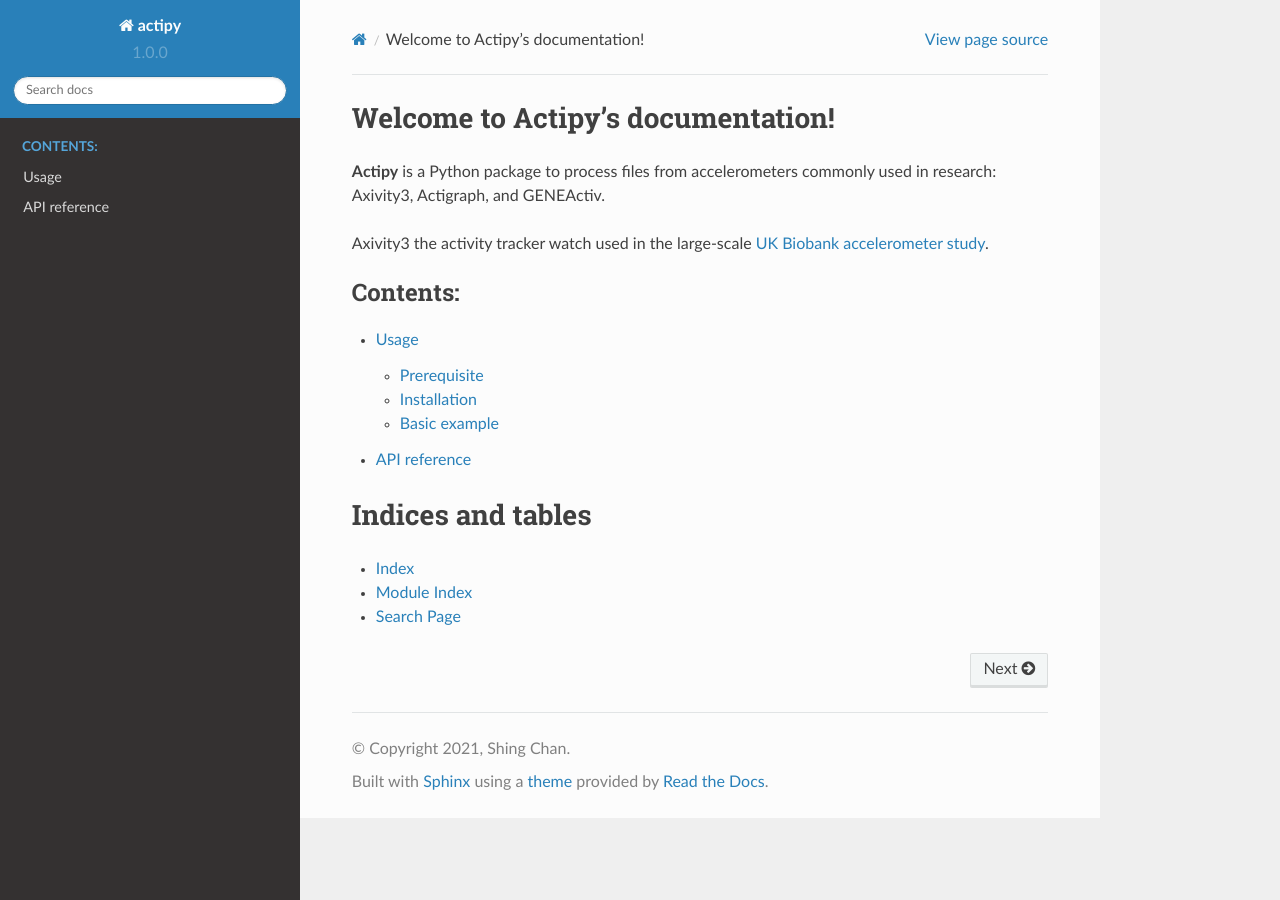
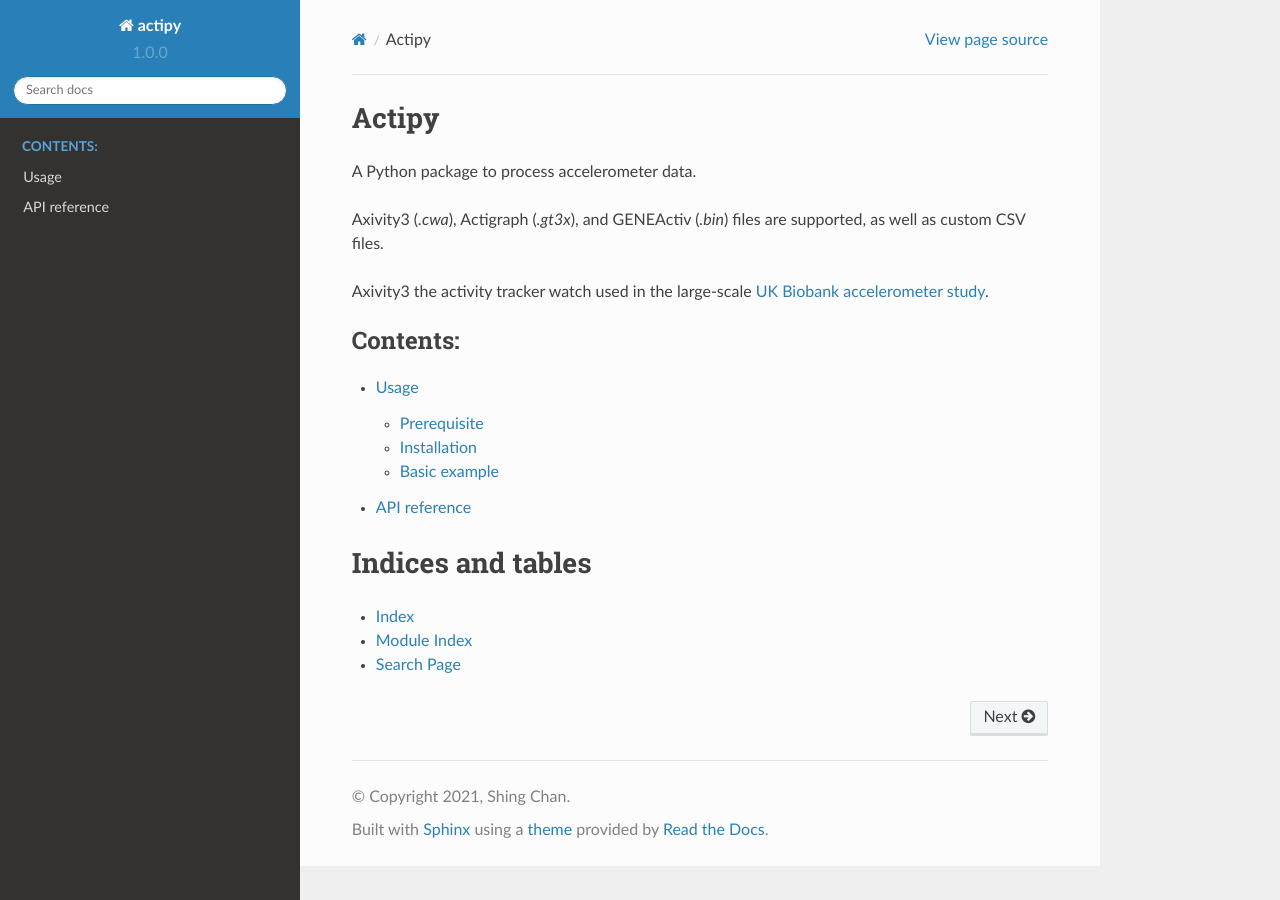
Before and after one commit to OxWearables/actipy, a Sphinx documentation site: the page built from docs/source/index.rst, in a window 1280 px wide. Built offline with Sphinx 7.4.7 and the Read the Docs theme 2.0.0, drawn with Linux system fonts in a browser that asks for light colours.

Commit message:
improve docs to mention CSV also supported

```diff
--- a/docs/source/index.rst
+++ b/docs/source/index.rst
@@ -3,10 +3,13 @@
    You can adapt this file completely to your liking, but it should at least
    contain the root `toctree` directive.
 
-Welcome to Actipy's documentation!
+Actipy
 ==================================
 
-**Actipy** is a Python package to process files from accelerometers commonly used in research: Axivity3, Actigraph, and GENEActiv.
+A Python package to process accelerometer data.
+
+Axivity3 (`.cwa`), Actigraph (`.gt3x`), and GENEActiv (`.bin`) files are supported,
+as well as custom CSV files.
 
 Axivity3 the activity tracker watch used in the large-scale
 `UK Biobank accelerometer study <https://journals.plos.org/plosone/article?id=10.1371/journal.pone.0169649>`_.
```
Also changed, not shown: README.md (+4 -1 lines).
